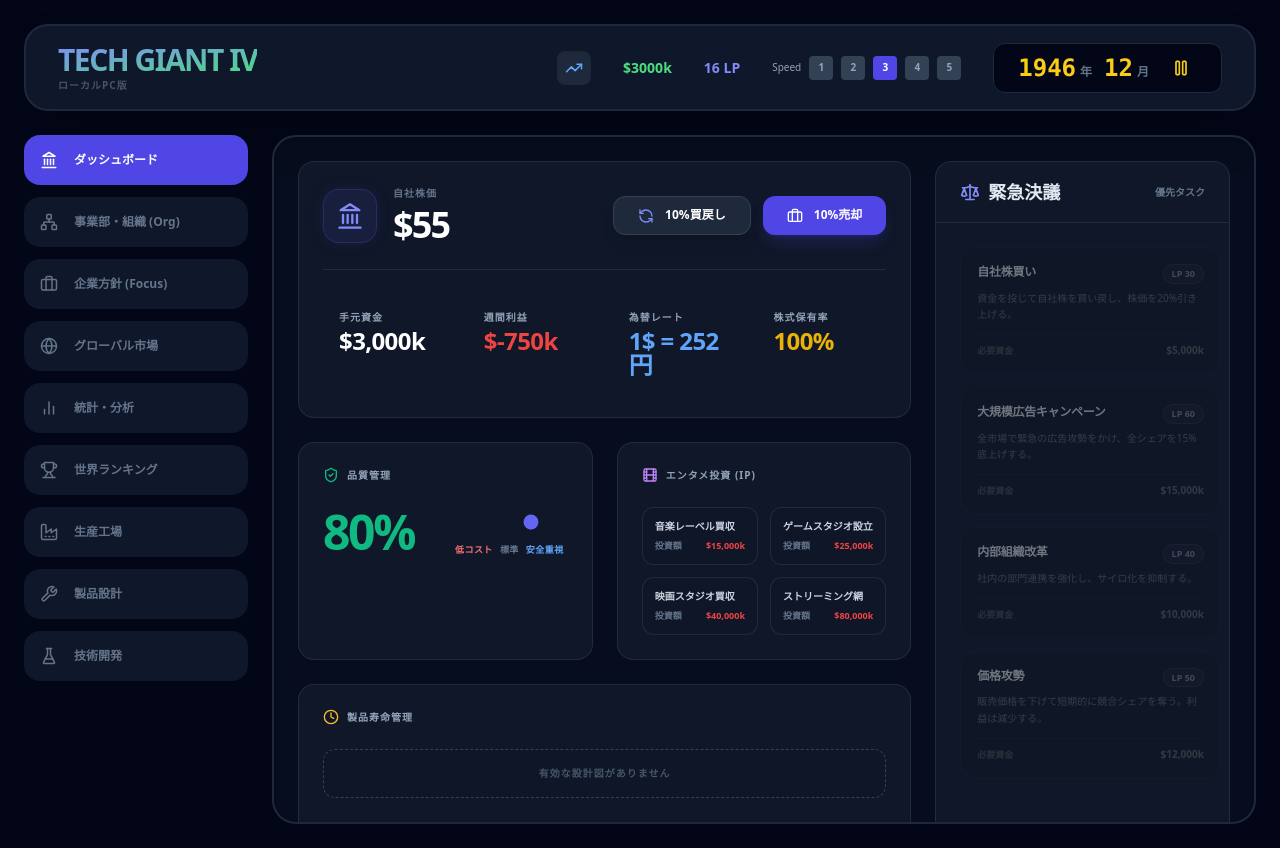
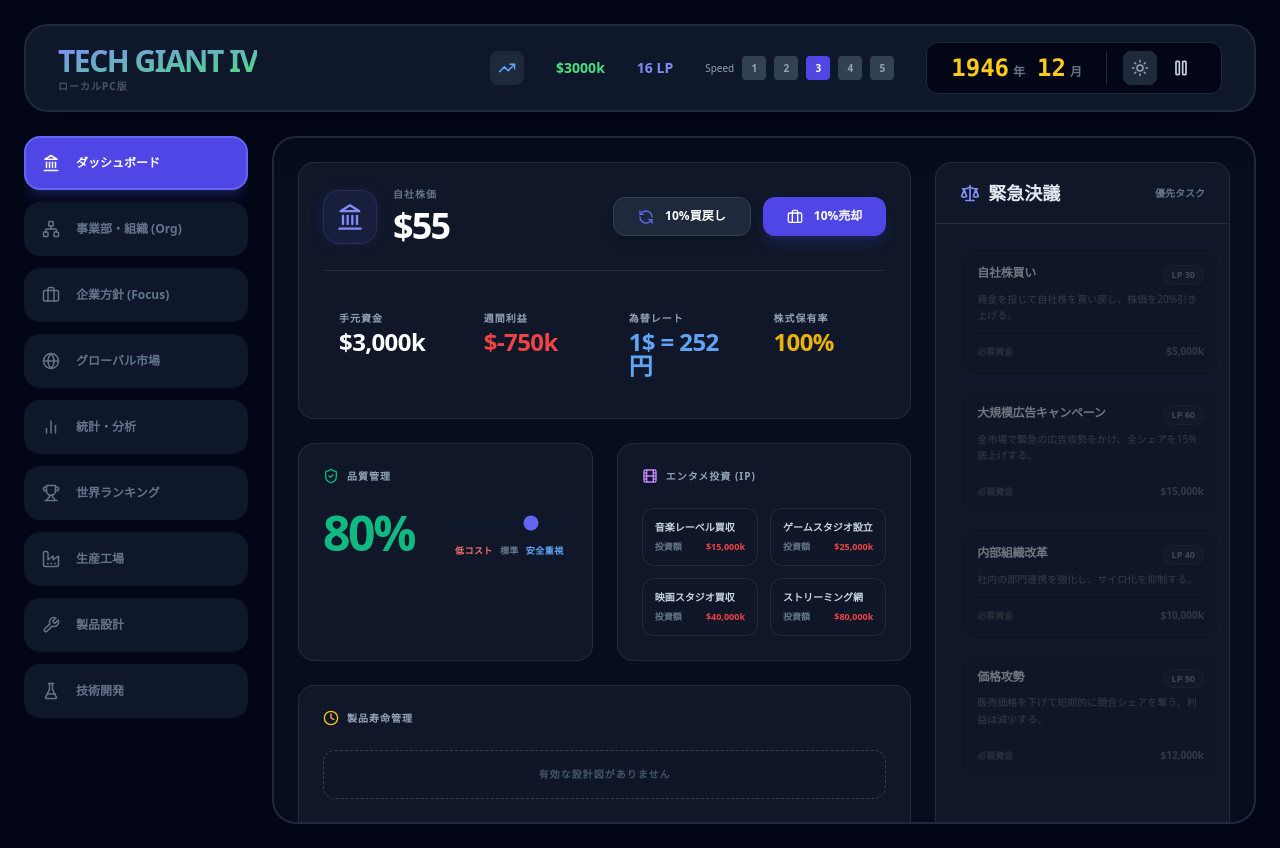
Before and after one commit to burugou05-wq/tech-giant-iv, a React (Vite) app: page / in a window 1280 px wide. Built offline with nearby package versions, Linux system fonts and the light colour scheme.

Commit message:
feat: implement light mode support with theme toggle

```diff
--- a/src/App.jsx
+++ b/src/App.jsx
@@ -53,13 +53,14 @@ export default function App() {
 
   return (
     <GameContext.Provider value={contextValue}>
-      <div className="min-h-screen bg-slate-950 text-slate-200 font-sans p-2 md:p-6">
+      <div className={`${engine.theme} min-h-screen transition-colors duration-500`}>
+        <div className="min-h-screen bg-white dark:bg-slate-950 text-slate-900 dark:text-slate-200 font-sans p-2 md:p-6">
         <EventModal />
         <div className="max-w-[1400px] mx-auto flex flex-col h-screen max-h-[1000px]">
           <Header />
           <div className="flex flex-col md:flex-row gap-6 flex-1 overflow-hidden">
             <NavBar />
-            <main className="flex-1 bg-slate-900/40 p-6 rounded-3xl border-2 border-slate-800 overflow-y-auto shadow-inner relative">
+            <main className="flex-1 bg-slate-100 dark:bg-slate-900/40 p-6 rounded-3xl border-2 border-slate-200 dark:border-slate-800 overflow-y-auto shadow-inner relative">
               {activeTab === 'dashboard'  && <Dashboard />}
               {activeTab === 'organization' && <Organization />}
               {activeTab === 'corporate'  && <CorporateFocus />}
@@ -71,6 +72,7 @@ export default function App() {
               {activeTab === 'research'   && <Research />}
             </main>
           </div>
+          </div>
         </div>
       </div>
     </GameContext.Provider>
--- a/src/components/Header.jsx
+++ b/src/components/Header.jsx
@@ -1,13 +1,17 @@
-import { Globe, Play, Pause, TrendingUp, Wrench, Target, AlertTriangle, AlertCircle } from 'lucide-react';
+import { Globe, Play, Pause, TrendingUp, Wrench, Target, AlertTriangle, AlertCircle, Sun, Moon } from 'lucide-react';
 import { useGame } from '../context/GameContext.jsx';
 
 const IconMap = { TrendingUp, Wrench, Globe, Target, AlertTriangle, AlertCircle };
 
 export default function Header() {
-  const { money, leadershipPower, currentYear, currentMonth, isPaused, setIsPaused, currentSpirits, gameSpeed, setGameSpeed } = useGame();
+  const {
+    money, leadershipPower, currentYear, currentMonth,
+    isPaused, setIsPaused, currentSpirits, gameSpeed, setGameSpeed,
+    theme, setTheme
+  } = useGame();
 
   return (
-    <header className="flex shrink-0 items-center justify-between bg-slate-900 p-4 md:px-8 rounded-3xl border-2 border-slate-800 mb-6 shadow-2xl">
+    <header className="flex shrink-0 items-center justify-between bg-white dark:bg-slate-900 p-4 md:px-8 rounded-3xl border-2 border-slate-200 dark:border-slate-800 mb-6 shadow-2xl transition-colors">
       <div className="flex flex-col">
         <h1 className="text-2xl md:text-3xl font-black text-transparent bg-clip-text bg-gradient-to-br from-indigo-400 to-green-400 tracking-tighter">
           TECH GIANT IV
@@ -42,16 +46,24 @@ export default function Header() {
             </button>
           ))}
         </div>
-        <div className="flex items-center gap-4 font-mono text-2xl font-black text-yellow-400 bg-slate-950 p-2 px-6 rounded-xl border border-slate-800 shadow-inner">
+        <div className="flex items-center gap-4 font-mono text-2xl font-black text-yellow-600 dark:text-yellow-400 bg-slate-50 dark:bg-slate-950 p-2 px-6 rounded-xl border border-slate-200 dark:border-slate-800 shadow-inner">
           <div className="flex items-baseline gap-1">
             <span>{currentYear}</span>
-            <span className="text-xs text-slate-500 font-sans">年</span>
+            <span className="text-xs text-slate-400 dark:text-slate-500 font-sans">年</span>
             <span className="ml-2">{currentMonth}</span>
-            <span className="text-xs text-slate-500 font-sans">月</span>
+            <span className="text-xs text-slate-400 dark:text-slate-500 font-sans">月</span>
           </div>
-          <button onClick={() => setIsPaused(p => !p)} className="w-8 h-8 flex items-center justify-center">
-            {isPaused ? <Play size={20} /> : <Pause size={20} />}
-          </button>
+          <div className="flex items-center gap-2 border-l border-slate-200 dark:border-slate-800 ml-2 pl-4">
+            <button
+              onClick={() => setTheme(theme === 'dark' ? 'light' : 'dark')}
+              className="p-2 rounded-lg bg-slate-100 dark:bg-slate-800 text-slate-600 dark:text-slate-400 hover:text-indigo-500 transition-all active:scale-90"
+            >
+              {theme === 'dark' ? <Sun size={18} /> : <Moon size={18} />}
+            </button>
+            <button onClick={() => setIsPaused(p => !p)} className="w-8 h-8 flex items-center justify-center text-slate-600 dark:text-slate-300 hover:text-indigo-500 transition-colors">
+              {isPaused ? <Play size={20} /> : <Pause size={20} />}
+            </button>
+          </div>
         </div>
       </div>
     </header>
--- a/src/components/NavBar.jsx
+++ b/src/components/NavBar.jsx
@@ -21,8 +21,10 @@ export default function NavBar() {
         <button
           key={item.id}
           onClick={() => setActiveTab(item.id)}
-          className={`flex items-center gap-4 p-4 rounded-2xl text-xs font-black transition-all ${
-            activeTab === item.id ? 'bg-indigo-600 text-white' : 'bg-slate-900 text-slate-500 hover:bg-slate-800'
+          className={`flex items-center gap-4 p-4 rounded-2xl text-xs font-black transition-all border-2 ${
+            activeTab === item.id
+              ? 'bg-indigo-600 text-white border-indigo-500 shadow-lg shadow-indigo-500/20'
+              : 'bg-white dark:bg-slate-900 text-slate-500 hover:text-indigo-500 border-transparent dark:hover:bg-slate-800'
           }`}
         >
           <item.icon size={18} />
--- a/src/components/tabs/Dashboard/FinancialSummary.jsx
+++ b/src/components/tabs/Dashboard/FinancialSummary.jsx
@@ -11,23 +11,23 @@ export const FinancialSummary = ({
 }) => {
   return (
     <Card className="p-6">
-      <div className="flex flex-col md:flex-row justify-between items-center mb-6 pb-6 border-b border-slate-700/50 gap-4">
+      <div className="flex flex-col md:flex-row justify-between items-center mb-6 pb-6 border-b border-slate-100 dark:border-slate-700/50 gap-4">
         <div className="flex items-center gap-4">
           <div className="p-3 bg-indigo-500/10 rounded-2xl text-indigo-400 border border-indigo-500/20 shadow-[0_0_15px_rgba(99,102,241,0.1)]">
             <Landmark size={28} />
           </div>
           <div>
             <div className="text-slate-500 text-[10px] font-black tracking-widest uppercase mb-1">自社株価</div>
-            <div className="text-4xl font-black text-white tracking-tighter">${Math.floor(stockPrice)}</div>
+            <div className="text-4xl font-black text-slate-900 dark:text-white tracking-tighter">${Math.floor(stockPrice)}</div>
           </div>
         </div>
 
         <div className="flex gap-3">
           <button
             onClick={onBuyBack}
-            className="px-6 py-2.5 bg-slate-800 hover:bg-slate-700 text-white rounded-xl font-black text-xs transition-all border border-slate-700 shadow-lg"
+            className="px-6 py-2.5 bg-white dark:bg-slate-800 hover:bg-slate-50 dark:hover:bg-slate-700 text-slate-600 dark:text-white rounded-xl font-black text-xs transition-all border border-slate-200 dark:border-slate-700 shadow-lg"
           >
-            <RefreshCcw className="inline mr-2 text-indigo-400" size={16} /> 10%買戻し
+            <RefreshCcw className="inline mr-2 text-indigo-500" size={16} /> 10%買戻し
           </button>
           <button
             onClick={onSellEquity}
@@ -42,7 +42,7 @@ export const FinancialSummary = ({
         <StatItem
           label="手元資金"
           value={`$${Math.floor(money).toLocaleString()}k`}
-          trendColor={money < 0 ? 'text-red-500 animate-pulse' : 'text-white'}
+          trendColor={money < 0 ? 'text-red-500 animate-pulse' : 'text-slate-900 dark:text-white'}
         />
         <StatItem
           label="週間利益"
--- a/src/components/ui/Card.jsx
+++ b/src/components/ui/Card.jsx
@@ -9,8 +9,8 @@ import React from 'react';
  * @param {boolean} [props.glass] - 強めのガラス質感にするか
  */
 export const Card = ({ children, className = '', hover = false, glass = false }) => {
-  const baseStyle = "bg-slate-800/40 border border-slate-700/50 rounded-2xl overflow-hidden";
-  const hoverStyle = hover ? "hover:border-indigo-500/50 hover:bg-slate-800/60 transition-all duration-300 shadow-lg hover:shadow-indigo-500/10" : "";
+  const baseStyle = "bg-white dark:bg-slate-800/40 border border-slate-200 dark:border-slate-700/50 rounded-2xl overflow-hidden shadow-sm dark:shadow-none transition-colors duration-300";
+  const hoverStyle = hover ? "hover:border-indigo-500/50 hover:bg-slate-50 dark:hover:bg-slate-800/60 transition-all duration-300 shadow-lg hover:shadow-indigo-500/10" : "";
   const glassStyle = glass ? "backdrop-blur-md" : "";
 
   return (
@@ -21,7 +21,7 @@ export const Card = ({ children, className = '', hover = false, glass = false })
 };
 
 export const CardHeader = ({ children, className = '' }) => (
-  <div className={`px-6 py-4 border-b border-slate-700/50 flex items-center justify-between ${className}`}>
+  <div className={`px-6 py-4 border-b border-slate-100 dark:border-slate-700/50 flex items-center justify-between ${className}`}>
     {children}
   </div>
 );
--- a/src/components/ui/Charts/SparkLine.jsx
+++ b/src/components/ui/Charts/SparkLine.jsx
@@ -3,7 +3,7 @@ import React from 'react';
 export function SparkLine({ data, dataKey, color = '#6366f1', height = 120, format, showArea = true }) {
   if (!data || data.length < 2) {
     return (
-      <div className="flex items-center justify-center text-slate-600 text-[10px] font-black uppercase tracking-widest" style={{ height }}>
+      <div className="flex items-center justify-center text-slate-400 dark:text-slate-600 text-[10px] font-black uppercase tracking-widest" style={{ height }}>
         データ収集中...
       </div>
     );
--- a/src/components/ui/StatItem.jsx
+++ b/src/components/ui/StatItem.jsx
@@ -15,12 +15,12 @@ export const StatItem = ({
   value,
   icon,
   subValue,
-  trendColor = 'text-white',
+  trendColor = 'text-slate-900 dark:text-white',
   className = ''
 }) => {
   return (
     <div className={`p-4 ${className}`}>
-      <div className="flex items-center gap-2 text-slate-400 text-[10px] font-black uppercase tracking-widest mb-1">
+      <div className="flex items-center gap-2 text-slate-500 dark:text-slate-400 text-[10px] font-black uppercase tracking-widest mb-1">
         {icon && <span className="opacity-80">{icon}</span>}
         {label}
       </div>
--- a/src/hooks/useGameState.js
+++ b/src/hooks/useGameState.js
@@ -11,6 +11,7 @@ export function useGameState() {
   const [ticks, setTicks]         = useState(0);
   const [gameSpeed, setGameSpeed] = useState(3);
   const [activeEvent, setActiveEvent] = useState(/** @type {any} */ (null));
+  const [theme, setTheme]             = useState("dark");
 
   const [money, setMoney]                   = useState(15000);
   const [playerEquity, setPlayerEquity]     = useState(100);
@@ -96,5 +97,6 @@ export function useGameState() {
     completedFocuses, setCompletedFocuses, selectedFocusDetails, setSelectedFocusDetails,
     unlockedTrees, setUnlockedTrees, flags, setFlags,
     orgStructure, setOrgStructure,
+    theme, setTheme,
   };
 }
--- a/tailwind.config.js
+++ b/tailwind.config.js
@@ -1,5 +1,6 @@
 /** @type {import('tailwindcss').Config} */
 export default {
+  darkMode: "class",
   content: [
     "./index.html",
     "./src/**/*.{js,ts,jsx,tsx}",
```
